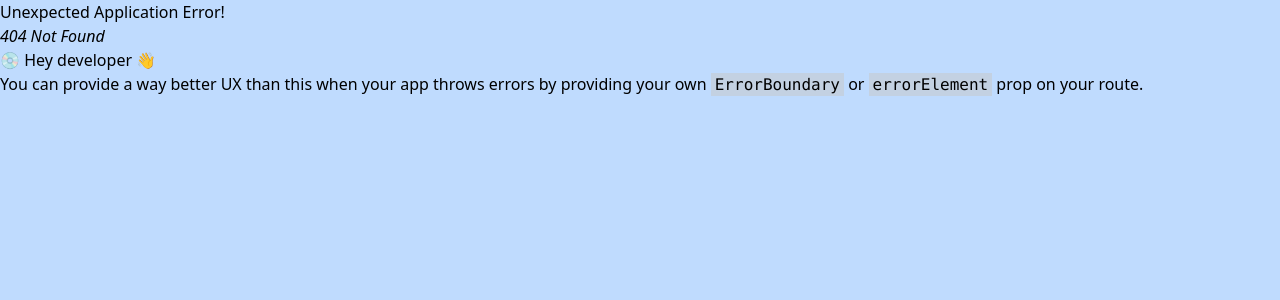
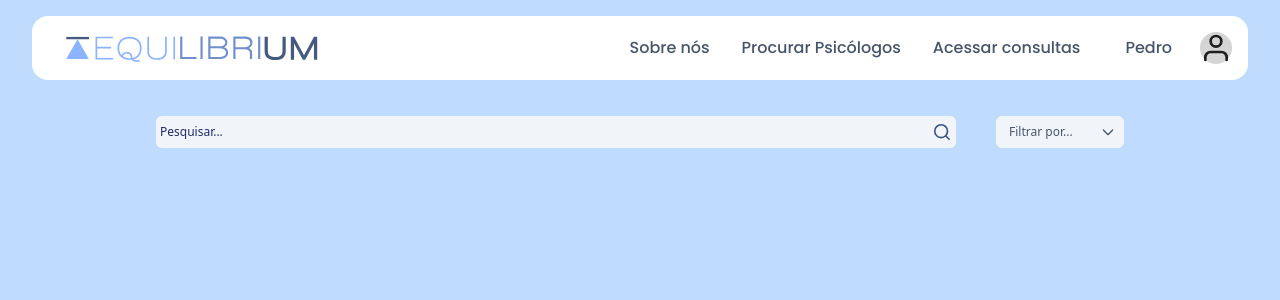
Before and after one commit to ChHenrique/equilibrium, a React (Vite) app in the folder frontend/: page /seach in a window 1280 px wide. Before the commit this address had no page. Shown: the top 300 px of the page. Built offline with nearby package versions, Linux system fonts and the light colour scheme.

Commit message:
começo do header_seach

```diff
--- /dev/null
+++ b/frontend/src/components/Header-seach.jsx
@@ -0,0 +1,34 @@
+import { HeaderLink } from './header-link'
+import { Logo } from './logo'
+import  User_null from '../assets/images/user_null.svg'
+
+const LINKS = [
+  { name: 'Sobre nós', href: '#'},
+  { name: 'Procurar Psicólogos', href: '/sobre' },
+  {name: 'Acessar consultas', href: '/consulta_pc'}
+]
+
+export function Header_seach() {
+  return (
+    <div
+      id="Header"
+      className="w-[95%] h-16 flex flex-row items-center bg-white rounded-2xl m-4 justify-between"
+      draggable="false"
+    >
+      <Logo draggable="false" />
+      <div className="flex justify-end items-center gap-8 " draggable="false">
+        {LINKS.map((link) => (
+          <HeaderLink key={link.name} href={link.href}>
+            {link.name}
+          </HeaderLink>
+        ))}
+        <div className='h-20 w-2/12 justify-end items-center flex m-4'>
+
+               <h1 className='font-poppins text-base font-medium text-slate-600 hover:text-hover hover:font-semibold transition ease min-w-fit duration-200 cursor-pointer mr-7'>Pedro</h1>
+               <img src={User_null} alt="Foto de Perfil" className='h-8'/>
+
+        </div>
+      </div>
+    </div>
+  )
+}
--- a/frontend/src/pages/Logins/Login.pc/storage/user_email.jsx
+++ b/frontend/src/pages/Logins/Login.pc/storage/user_email.jsx
@@ -2,7 +2,7 @@ export function User_Email({ user_emailerror }) {
     return (
         <div className="flex flex-col flex-grow ml-1.9 p-4 mb-2">
             <label htmlFor="user_email" className={`text-gray-600 mb-2 ${user_emailerror ? 'text-red-500' : ''}`}>
-                {user_emailerror ? user_emailerror : 'Usuário ou Email:'}
+                {user_emailerror ? user_emailerror : 'Email:'}
             </label>
             <input
                 type="text"
--- a/frontend/src/pages/Logins/Login.psi/storage/user_email.jsx
+++ b/frontend/src/pages/Logins/Login.psi/storage/user_email.jsx
@@ -2,7 +2,7 @@ export function Email({ user_emailpsierror }) {
     return (
         <div className="flex flex-col flex-grow ml-1.9 p-4 mb-2">
             <label htmlFor="user_email_psi" className={`text-gray-700 mb-2 ${user_emailpsierror ? 'text-red-500' : ''}`}>
-                {user_emailpsierror ? user_emailpsierror : 'Usuário ou Email:'}
+                {user_emailpsierror ? user_emailpsierror : 'Email:'}
             </label>
             <input
                 type="text"
--- a/frontend/src/pages/registration/registration.pc/storage/user_bday.jsx
+++ b/frontend/src/pages/registration/registration.pc/storage/user_bday.jsx
@@ -5,7 +5,7 @@ export function User_Bday({ usernameError, birthdayError }) {
         <div className="flex flex-col sm:flex-row gap-5 p-4 justify-between">
             <div className="flex flex-col sm:w-2/5">
                 <label htmlFor="username" className={`text-gray-700 mb-2 ${usernameError ? 'text-red-500' : ''}`}>
-                    {usernameError || 'Usuário:'}
+                    {usernameError || 'Nome Social:'}
                 </label>
                 <input
                     id="username"
--- a/frontend/src/pages/registration/registration.psi/storage/user_bday.jsx
+++ b/frontend/src/pages/registration/registration.psi/storage/user_bday.jsx
@@ -5,7 +5,7 @@ export function User_Bday({ usernameError, birthdayError }) {
         <div className="flex flex-col sm:flex-row gap-5 p-4 justify-between">
             <div className="flex flex-col sm:w-2/5">
                 <label htmlFor="username" className={`text-gray-700 mb-2 ${usernameError ? 'text-red-500' : ''}`}>
-                    {usernameError || 'Usuário:'}
+                    {usernameError || 'Nome social:'}
                 </label>
                 <input
                     id="username"
--- /dev/null
+++ b/frontend/src/pages/seach/index.jsx
@@ -0,0 +1,11 @@
+import { Header_seach } from "../../components/Header-seach";
+import { Pesquisar } from "./sections/pesquisar";
+export function Seach() {
+    return(
+    <div className="bg-primary-300  h-screen w-screen flex flex-col items-center">
+        <Header_seach/>
+        <Pesquisar/>
+    </div>
+
+    )
+}
--- /dev/null
+++ b/frontend/src/pages/seach/sections/pesquisar.jsx
@@ -0,0 +1,62 @@
+import Pesquisar_logo from "../../../assets/images/pesquisar.svg"; // Importa o logo para o campo de pesquisa
+import { useState } from 'react'; // Importa o hook useState do React para gerenciar o estado
+
+export function Pesquisar() {
+    // Estado para controlar se o dropdown está aberto ou fechado
+    const [isOpen, setIsOpen] = useState(false);
+
+    // Função para alternar o estado do dropdown
+    const handleToggle = () => setIsOpen(!isOpen);
+
+    return (
+        <div className="flex items-center justify-center flex-col">
+            {/* Container principal que alinha o input e o dropdown horizontalmente */}
+            <div className="mt-5 w-full h-auto flex justify-center items-center space-x-10">
+
+                {/* Container para o campo de pesquisa */}
+                <div className="flex items-center bg-[#F1F5F9] rounded-[6px] w-[100vh] h-[4vh] p-1">
+
+                    {/* Campo de entrada de texto para pesquisa */}
+                    <input
+                        type="text"
+                        placeholder="Pesquisar..."
+                        className="border-none bg-[#F1F5F9] w-full rounded-l-[2xl] text-slate-600 font-poppins-200 text-xs placeholder:text-[#0c1859ea] focus:outline-none"
+                    />
+
+                    {/* Ícone do logo de pesquisa */}
+                    <img
+                        src={Pesquisar_logo}
+                        alt="logo_pesquisar"
+                        className="w-5 h-5 ml-2"
+                    />
+                </div>
+
+                {/* Container para o dropdown */}
+                <div className="relative flex items-center">
+
+                    {/* Dropdown para filtrar opções */}
+                    <select
+                        onClick={handleToggle} // Alterna o estado do dropdown ao clicar
+                        className="appearance-none border border-[#F1F5F9] text-slate-600 text-xs h-[4vh] w-[10vw] bg-[#F1F5F9] rounded-[6px] pl-3 pr-10 focus:outline-none"
+                    >
+                        <option value="">Filtrar por...</option>
+                        <option value="psicologo-infantil">Psicólogo Infantil</option>
+                        <option value="psicologo-casal">Psicólogo Casal</option>
+                        <option value="psicologo-adulto">Psicólogo Adulto</option>
+                    </select>
+
+                    {/* Ícone da seta para o dropdown */}
+                    <svg
+                        className={`absolute right-2 top-1/2 transform -translate-y-1/2 w-4 h-4 text-slate-600 transition-transform duration-300 ${isOpen ? 'rotate-180' : ''}`}
+                        fill="none"
+                        stroke="currentColor"
+                        viewBox="0 0 24 24"
+                        xmlns="http://www.w3.org/2000/svg"
+                    >
+                        <path stroke-linecap="round" stroke-linejoin="round" stroke-width="2" d="M19 9l-7 7-7-7"></path>
+                    </svg>
+                </div>
+            </div>
+        </div>
+    );
+}
```
Also changed, not shown: frontend/src/routes.jsx (+13 -1 lines), frontend/src/assets/images/pesquisar.svg (added), frontend/src/pages/seach/sections/psicologos.jsx (added).
